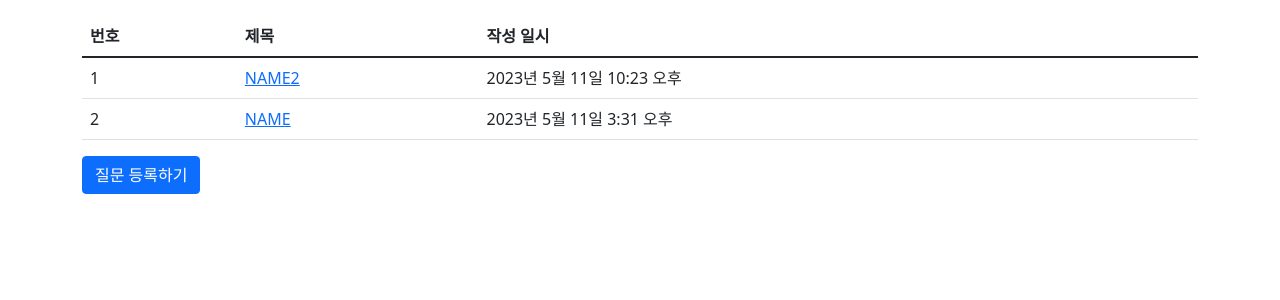
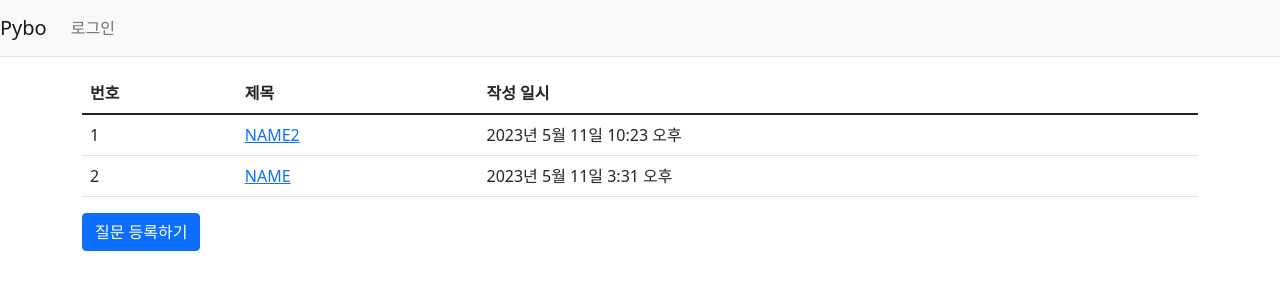
Before and after one commit to choidongkuen/Django_Practice, a Django app: page /pybo/ in a window 1280 px wide. Shown: the top 300 px of the page. Run offline with Django 4.2, Linux system fonts and the light colour scheme; data comes from the database, SQL or seed files in the repository; some libraries are stand-ins or nearby versions.

Commit message:
FEAT : [Pybo] navigation bar 구현

```diff
--- a/templates/base.html
+++ b/templates/base.html
@@ -15,7 +15,24 @@
     <title>Hello, pybo!</title>
 </head>
 <body>
+<!-- navigation bar -->
+<nav class="navbar navbar-expand-lg navbar-light bg-light border-bottom">
+    <a class="navbar-brand" href="{% url 'pybo:index' %}">Pybo</a>
+    <button class="navbar-toggler ml-auto" type="button" data-toggle="collapse"
+            data-target="#navbarNav" aria-controls="navbarNav"
+            aria-expanded="false" aria-label="Toggle navigation">
+        <span class="navbar-toggler-icon"></span>
+    </button>
+    <div class="collapse navbar-collapse flex-grow-0" id="navbarNav">
+        <ul class="navbar-nav">
+            <li class="nav-item">
+                <a class="nav-link" href="#">로그인</a>
+            </li>
+        </ul>
+    </div>
+</nav>
 <!-- 기본 템플릿 안에 삽입될 내용 Start -->
+
 {% block content %}
 {% endblock %}
 <!-- 기본 템플릿 안에 삽입될 내용 End -->
```
